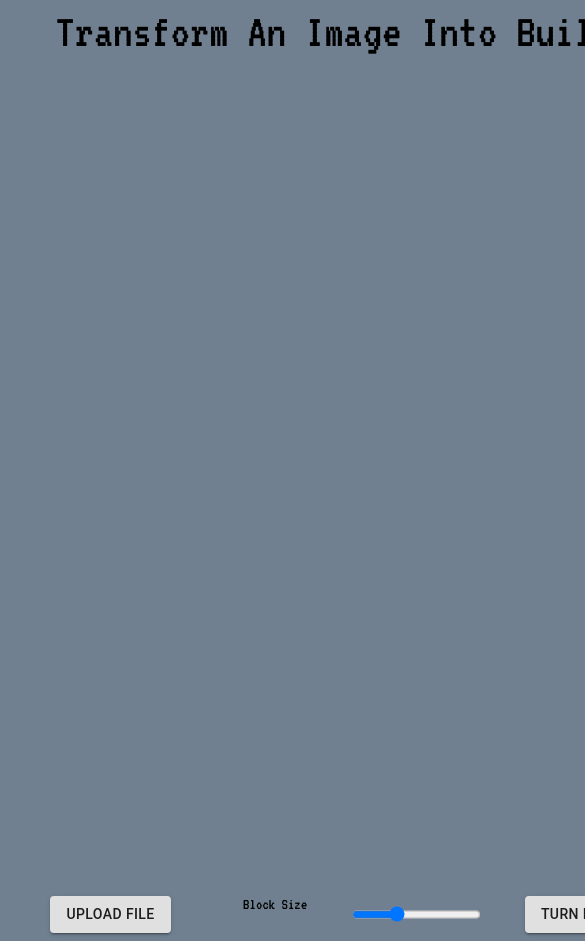
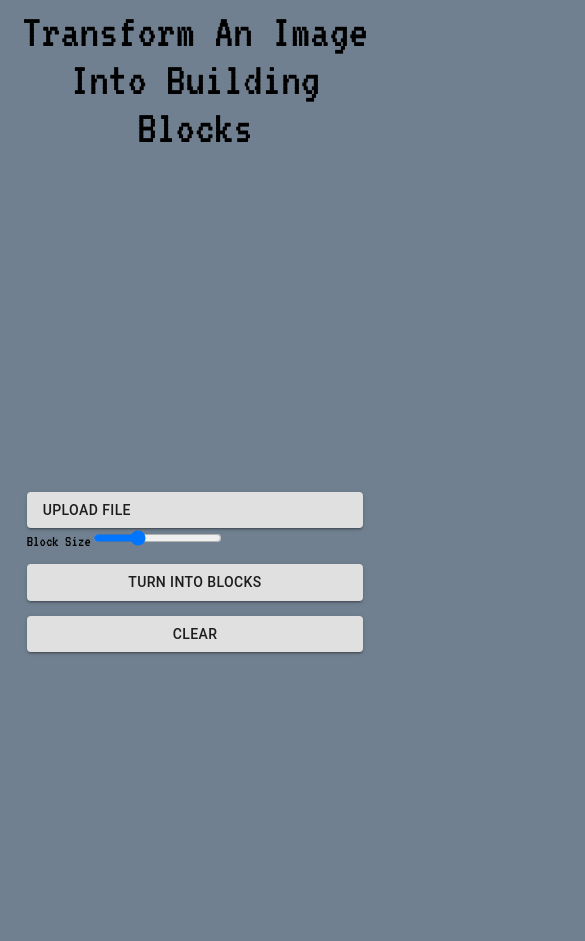
Before and after one commit to jimrutland/block-pictures, a React (Create React App) app: page / in a window 390 px wide. Shown: the top 941 px of the page, 585 px wide, since content can reach past the window. After the commit the page ends 844 px from the top, so only its background shows below. Built offline with nearby package versions, Linux system fonts and the light colour scheme.

Commit message:
Fixes mobile view.

```diff
--- a/public/index.html
+++ b/public/index.html
@@ -2,13 +2,14 @@
 <html lang="en">
   <head>
     <meta charset="utf-8" />
-    <meta name="viewport" content="width=device-width, initial-scale=1">
     <link rel="icon" href="%PUBLIC_URL%/favicon.ico" />
+    <meta name="viewport" content="width=device-width, initial-scale=1.0">
     <meta name="theme-color" content="#000000" />
     <meta
       name="description"
       content="Web site created using create-react-app"
     />
+    <link rel="apple-touch-icon" href="%PUBLIC_URL%/logo192.png" />
     <!--
       manifest.json provides metadata used when your web app is installed on a
       user's mobile device or desktop. See https://developers.google.com/web/fundamentals/web-app-manifest/
--- a/src/App.tsx
+++ b/src/App.tsx
@@ -13,6 +13,7 @@ const App = (): JSX.Element => {
     const [editedPixels, setEditedPixels] = useState<Pixel[][]>([]);
     const [rawPixelMatrix, setRawPixelMatrix] = useState<Pixel[][]>([]);
     const [blockFactor, setBlockFactor] = useState<number>(11);
+
     const drawEditedImage = (imageType: ImageType) => {
         switch(imageType)  {
             case "clear":
@@ -31,23 +32,24 @@ const App = (): JSX.Element => {
             <div id="appHeader">
                 Transform An Image Into Building Blocks
             </div>
-            <div>
+            <div id="imageContainer">
                 { editedPixels.length ?
                     <EditedImage blockFactor={blockFactor} pixels={editedPixels} />
                     : <PictureCanvas image={image} setRawPixelMatrix={setRawPixelMatrix}/> }
             </div>
             <div id="buttons">
                 <FileUpload setImage={setImage}/>
-                <span>Block Size</span>
-                <input type="range" min="9" max="15" value={blockFactor} onInput={(e: FormEvent<HTMLInputElement>) => {
-                    const slider = e.target as HTMLInputElement;
-                    setBlockFactor(parseInt(slider.value));
-                }}/>
+                <div id="sliderContainer">
+                    <span>Block Size</span>
+                    <input id="slider" type="range" min="9" max="15" value={blockFactor} onInput={(e: FormEvent<HTMLInputElement>) => {
+                        const slider = e.target as HTMLInputElement;
+                        setBlockFactor(parseInt(slider.value));
+                    }}/>
+                </div>
                 <Button variant="contained" onClick={() => drawEditedImage("block")}> Turn Into Blocks </Button>
                 <Button variant="contained" onClick={() => drawEditedImage("clear")}> Clear </Button>
             </div>
         </div>
     );
 };
-
 export default App
--- a/src/components/FileUpload.tsx
+++ b/src/components/FileUpload.tsx
@@ -22,10 +22,10 @@ const FileUpload = (props: FileUploadProps): JSX.Element => {
     return (<Button
         variant="contained"
         component="label"
-        style={{marginRight: '30px'}}
         >
         Upload File
         <input
+            id="fileUploadInput"
             type="file"
             accept="image/*"
             onChange={imageLoaded}
--- a/src/index.css
+++ b/src/index.css
@@ -5,11 +5,12 @@ body {
 }
 
 canvas {
-  display: block;
-  margin: auto;
-  padding: 20px;
-  width: 800px;
-  height: 800px;
+  max-width: 845px;
+  width: 90%;
+}
+
+#imageContainer {
+  text-align: center;
 }
 
 #appHeader {
@@ -17,31 +18,44 @@ canvas {
   font-size: 48px;
 }
 
+#appContainer {
+  display: inline;
+  max-width: 845px;
+}
 
-
-/* Extra small devices (phones, 600px and down) */
-@media only screen and (max-width: 600px) {
-  #appContainer {
-    width: 100vh;
+@media only screen and (max-width: 750px)  {
+  #buttons {
+    width: 90%;
+    margin-left: 5%;
   }
 
-  #buttons {
-    display: flex;
-    flex-direction: row;
-    justify-content: space-evenly;
+  #buttons Button {
+    display: block;
+    width: 100%;
+    margin-top: 15px;
+  }
+
+  #buttons label {
+    display: block;
+    margin: 0px;
   }
 }
 
-/* Large devices (laptops/desktops, 992px and up) */
-@media only screen and (min-width: 992px) {
+@media only screen and (min-width: 750px)  {
   #buttons {
-    display: flex;
-    align-items: center;
-    justify-content: center;
-    font-size: 28px;
+    text-align: center;
+  }
+
+  #sliderContainer {
+    display: inline-block;
   }
 
   #buttons Button {
-    margin-left: 30px;
+    display: inline-block;
+    margin-left: 20px;
+  }
+
+  #sliderContainer {
+    margin-left: 20px;
   }
 }
```
